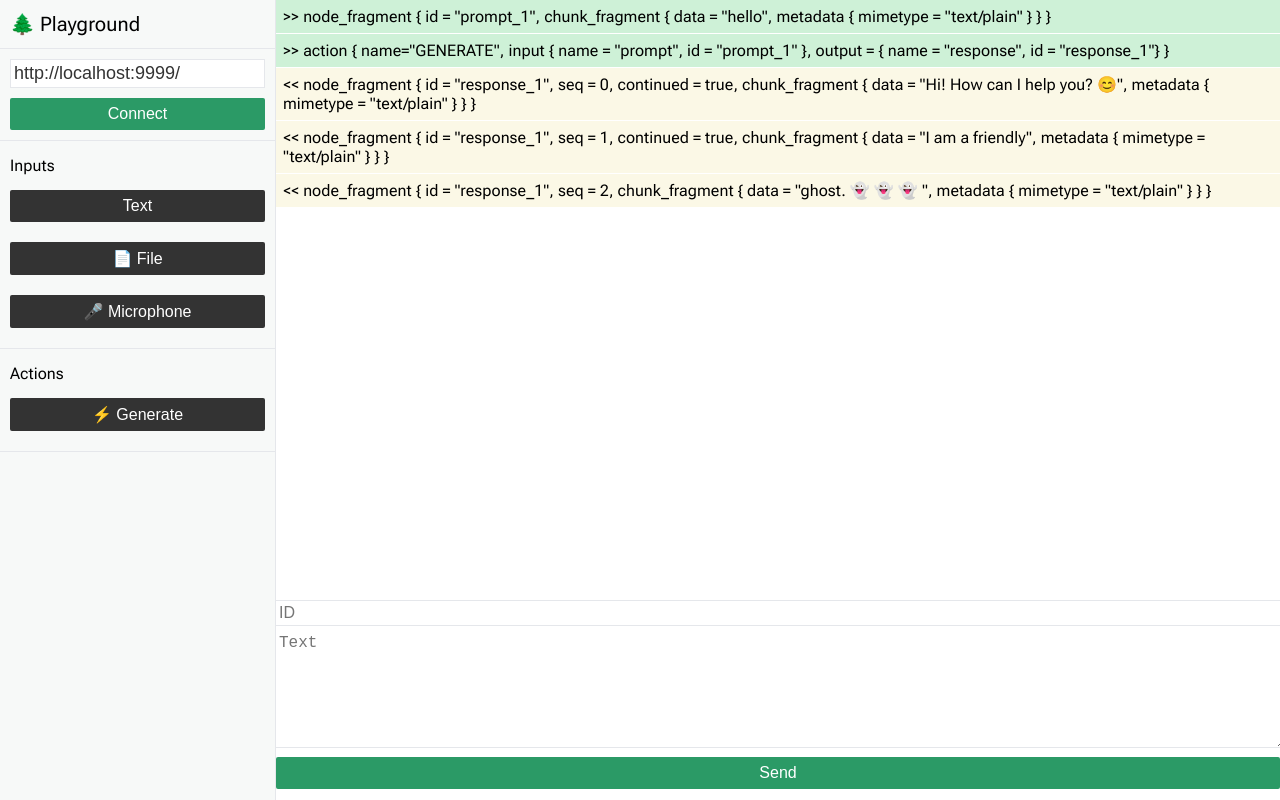
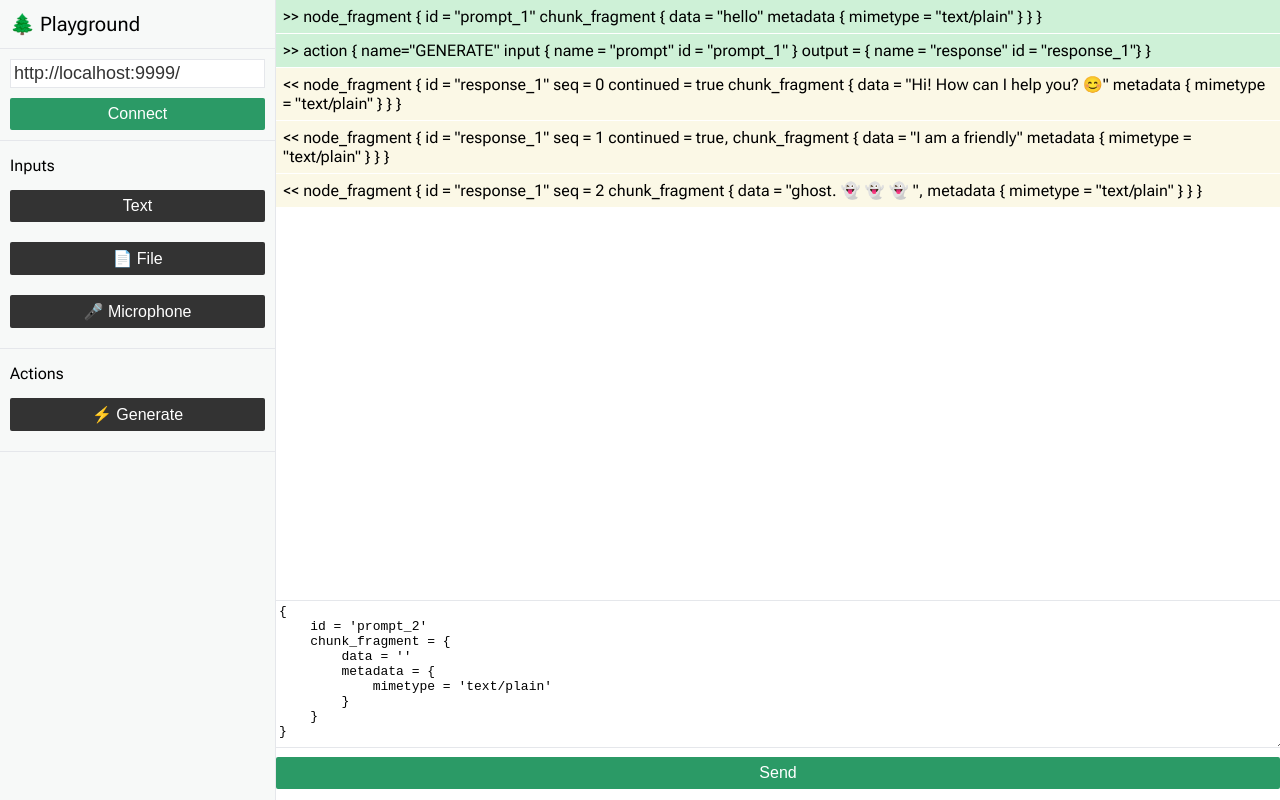
Before and after one commit to rakyll/eg-playground, a plain HTML site: page index.html in a window 1280 px wide. Drawn offline with Linux system fonts and the light colour scheme.

Commit message:
Remove unused styles

```diff
--- a/index.html
+++ b/index.html
@@ -84,25 +84,18 @@
             background-color: #fbf8e6;
         }
         .prompt {
-            width: 100%;
             height: 200px;
-            /* padding: 5px; */
             overflow-y: hidden;
-        }
-        .prompt .config {
-            font-size: 18px;
         }
         .prompt .button {
             margin: 0px;
             background-color: #2b9a66;
         }
         .prompt .text-config textarea {
-            height: 110px;
-        }
-        .prompt .text-config textarea, .prompt .text-config input {
+            height: 140px;
             margin: 0px;
             padding: 3px;
-            font-size: 16px;
+            font-size: 13px;
             border: none;
             border-bottom: solid 1px #e5e7eb;
             width: 100%;
@@ -137,27 +130,36 @@
     <div class="main">
         <div class="history">
             <div class="line outgoing">
-                &gt;&gt; node_fragment { id = "prompt_1", chunk_fragment { data = "hello", metadata { mimetype = "text/plain" } } }
+                &gt;&gt; node_fragment { id = "prompt_1" chunk_fragment { data = "hello" metadata { mimetype = "text/plain" } } }
             </div>
             <div class="line outgoing">
-                &gt;&gt; action { name="GENERATE", input { name = "prompt", id = "prompt_1" }, output = { name = "response", id = "response_1"} }
+                &gt;&gt; action { name="GENERATE" input { name = "prompt" id = "prompt_1" } output = { name = "response" id = "response_1"} }
             </div>
             <div class="line incoming">
-                &lt;&lt; node_fragment { id = "response_1", seq = 0, continued = true, chunk_fragment { data = "Hi! How can I help you? 😊", metadata { mimetype = "text/plain" } } }
+                &lt;&lt; node_fragment { id = "response_1" seq = 0 continued = true chunk_fragment { data = "Hi! How can I help you? 😊" metadata { mimetype = "text/plain" } } }
             </div>
             <div class="line incoming">
-                &lt;&lt; node_fragment { id = "response_1", seq = 1, continued = true, chunk_fragment { data = "I am a friendly", metadata { mimetype = "text/plain" } } }
+                &lt;&lt; node_fragment { id = "response_1" seq = 1 continued = true, chunk_fragment { data = "I am a friendly" metadata { mimetype = "text/plain" } } }
             </div>
             <div class="line incoming">
-                &lt;&lt; node_fragment { id = "response_1", seq = 2, chunk_fragment { data = "ghost. 👻 👻 👻 ", metadata { mimetype = "text/plain" } } }
+                &lt;&lt; node_fragment { id = "response_1" seq = 2 chunk_fragment { data = "ghost. 👻 👻 👻 ", metadata { mimetype = "text/plain" } } }
             </div>
 
         </div>
         <div class="prompt">
             <div class="config">
                 <div class="text-config">
-                    <input placeholder="ID"><br>
-                    <textarea placeholder="Text"></textarea>
+                    <textarea placeholder="Text">
+{
+    id = 'prompt_2'
+    chunk_fragment = {
+        data = ''
+        metadata = {
+            mimetype = 'text/plain'
+        }
+    }
+}
+                    </textarea>
                 </div>
                 <button class="button">Send</button>
             </div>
```
